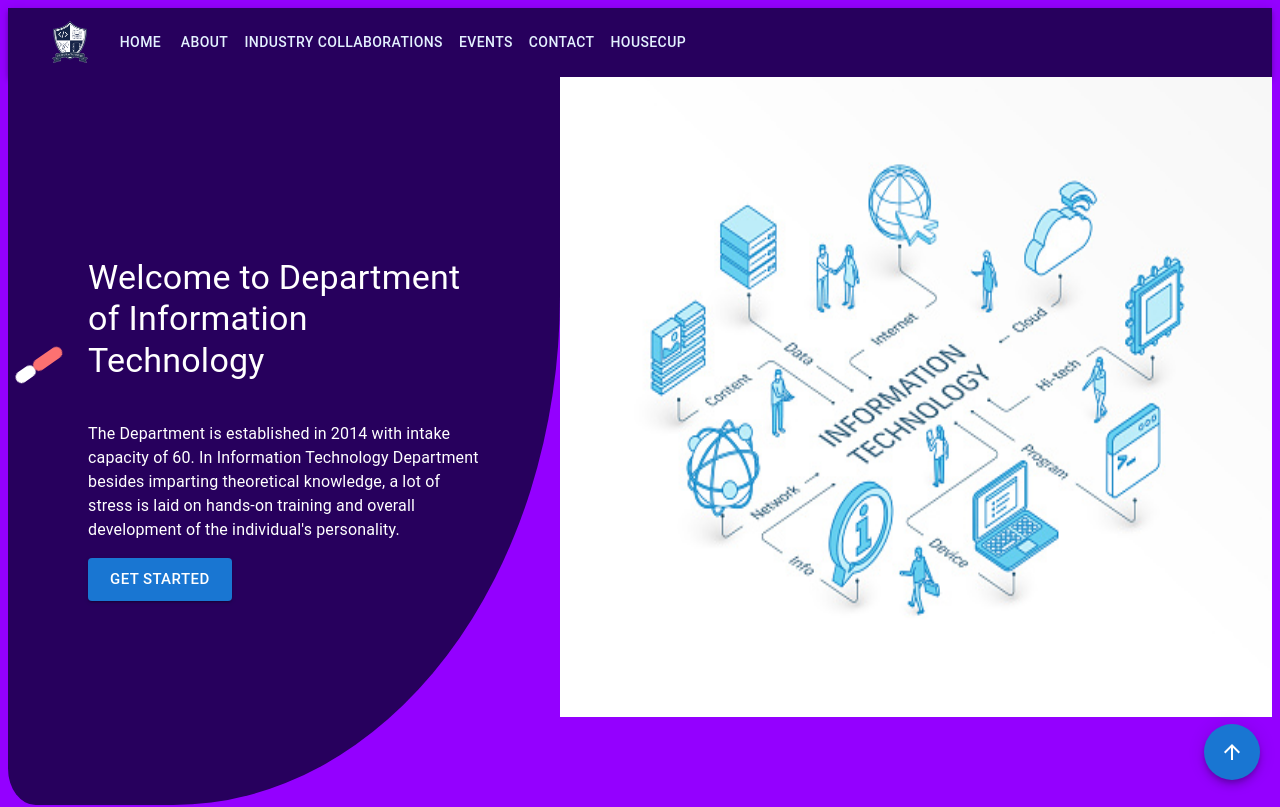
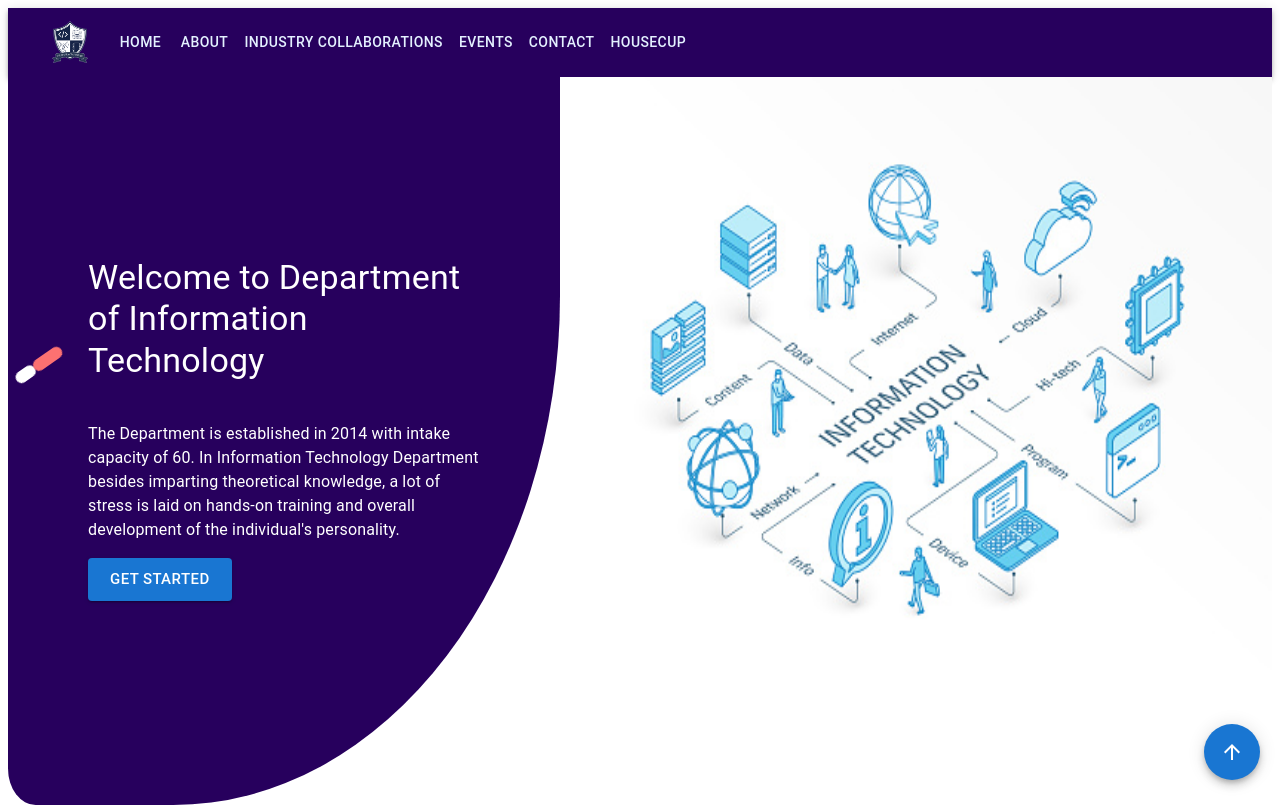
Before and after one commit to bhar1gitr/itsa-2, a React (Create React App) app in the folder client/: page / in a window 1280 px wide. Shown: the top 807 px of the page. Built offline with nearby package versions, Linux system fonts and the light colour scheme.

Commit message:
Update index.css

```diff
--- a/client/src/index.css
+++ b/client/src/index.css
@@ -1,6 +1,3 @@
-body{
-  background-color: #9400FF;
-}
 
 /* .wave{
   background-color: url('./Assets/wave-haikei.png');
```
